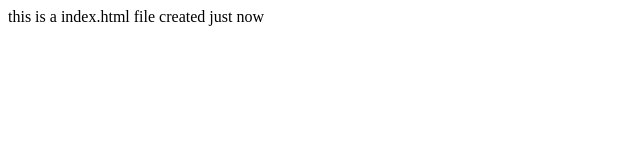
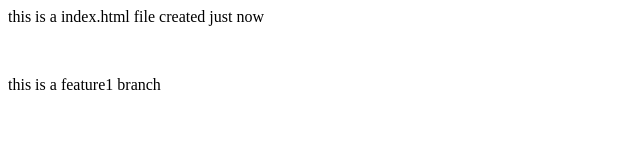
Before and after one commit to sanaansari-786/localsystem, a plain HTML site: page index.html in a window 1280 px wide. Shown: the whole page, without its empty margins (0-640 px from the left). Drawn offline with Linux system fonts and the light colour scheme.

Commit message:
add new feature

```diff
--- a/index.html
+++ b/index.html
@@ -1 +1,3 @@
 <p>this is a index.html file created just now</p>
+<br>
+<p>this is a feature1 branch</p>
```
